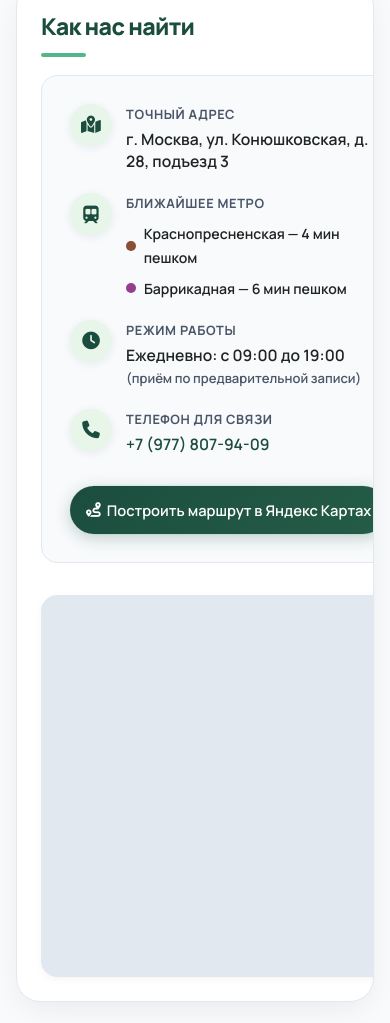
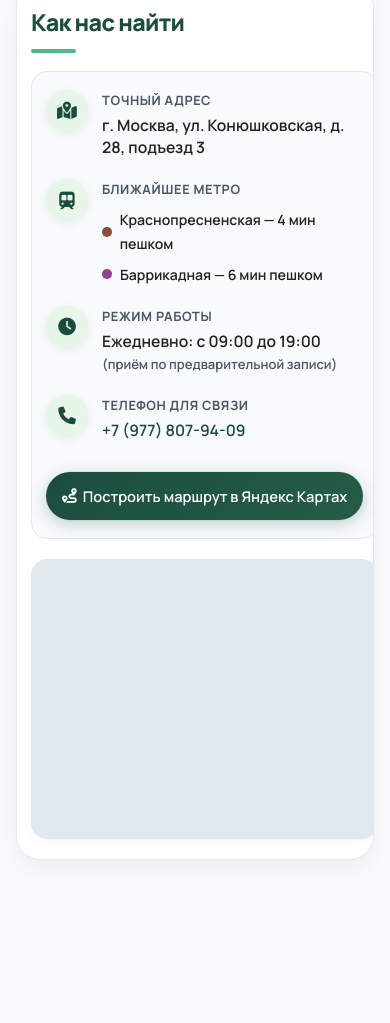
Before and after one commit to LogedOut/podologi, a plain HTML site: page index.html in a window 390 px wide. Shown: the part 6990-8013 px from the top of the page. After the commit the page ends 7871 px from the top, so only its background shows below. Drawn offline with Linux system fonts and the light colour scheme.

Commit message:
Fix mobile map container overflow

```diff
--- a/css/style.css
+++ b/css/style.css
@@ -1386,3 +1386,45 @@ html {
         font-size: 1.4rem;
     }
 }
+
+/* Fix map container on mobile to prevent overflow */
+.contacts-block, .contacts-wrapper {
+    width: 100%;
+    max-width: 100%;
+    box-sizing: border-box;
+}
+
+.map-container {
+    width: 100%;
+    max-width: 100%;
+    box-sizing: border-box;
+    overflow: hidden;
+    position: relative;
+    border-radius: var(--radius-md);
+}
+
+.map-container iframe {
+    width: 100% !important;
+    max-width: 100% !important;
+    box-sizing: border-box;
+}
+
+@media (max-width: 640px) {
+    .contacts-block {
+        padding: 20px 14px !important;
+    }
+    .contacts-wrapper {
+        gap: 20px !important;
+    }
+    .contacts-info-card {
+        padding: 18px 14px !important;
+    }
+    .map-container {
+        height: 280px !important;
+        min-height: 280px !important;
+    }
+    .map-container iframe {
+        height: 280px !important;
+        min-height: 280px !important;
+    }
+}
```
